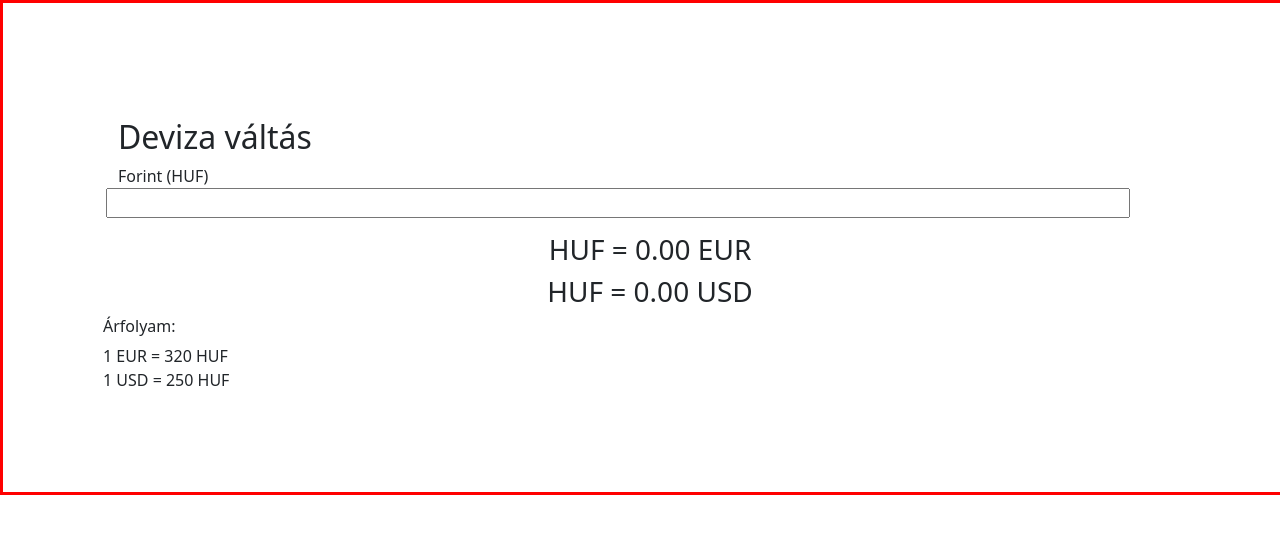
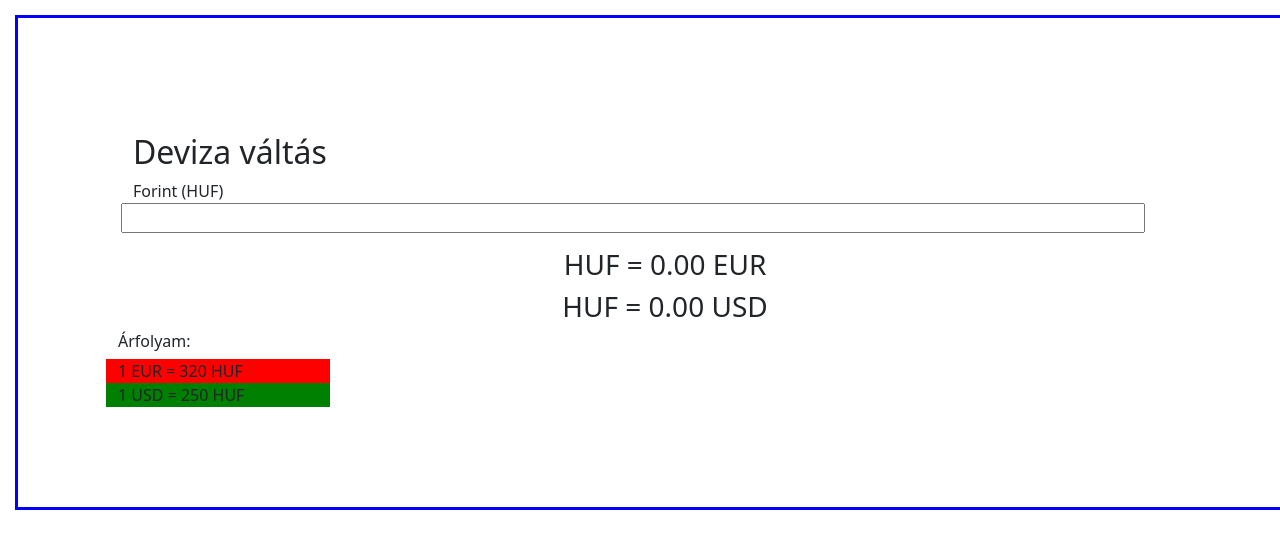
Before and after one commit to Ezsger/react-kappa-potszakaszz, a React (Create React App) app: page / in a window 1280 px wide. Shown: the top 548 px of the page. Built offline with nearby package versions, Linux system fonts and the light colour scheme.

Commit message:
2 files modified

```diff
--- a/src/App.js
+++ b/src/App.js
@@ -37,10 +37,10 @@ export default function App() {
         <div className="row">
           <h6>Árfolyam:</h6>
         </div>
-        <div className="row">
+        <div className="devEur row">
           <h8>1 EUR = 320 HUF</h8>
         </div>
-        <div className="row">
+        <div className="devUsd row">
           <h8>1 USD = 250 HUF</h8>
         </div>
       </div>
--- a/src/style.css
+++ b/src/style.css
@@ -1,20 +1,33 @@
-h1, p {
+h1,
+p {
   font-family: Lato;
 }
 
-.box{
+.box {
   padding: 100px;
-  border: solid red;
+  border: solid blue;
   width: 1300px;
+  margin: 15px;
 }
 
-.inputBox{
+.inputBox {
   width: 1000px;
   margin: 15px;
 }
 
-.outputBox{
+.outputBox {
   display: flex;
   flex-direction: column;
   align-items: center;
 }
+
+.infoBox {
+  width: 200px;
+}
+
+.devEur {
+  background-color: red;
+}
+.devUsd {
+  background-color: green;
+}
```
